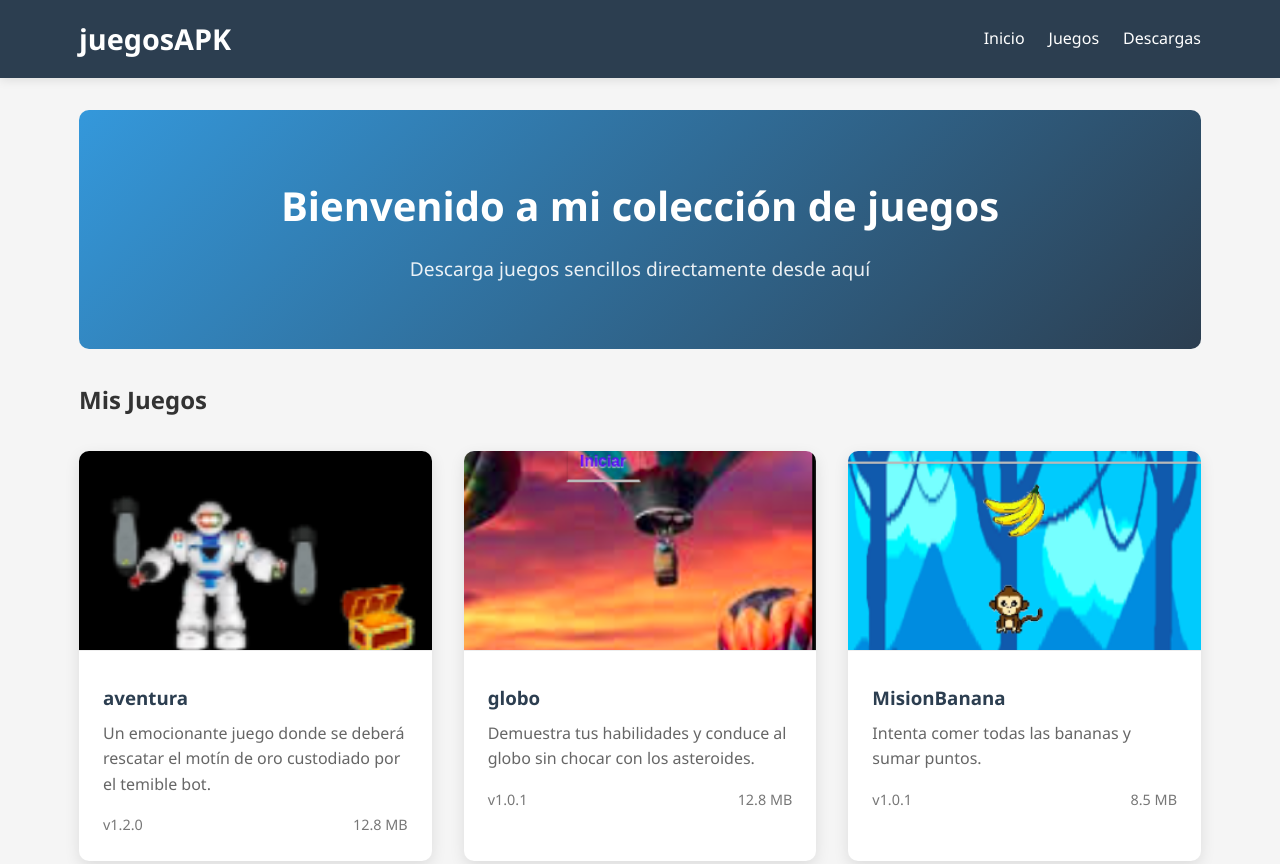
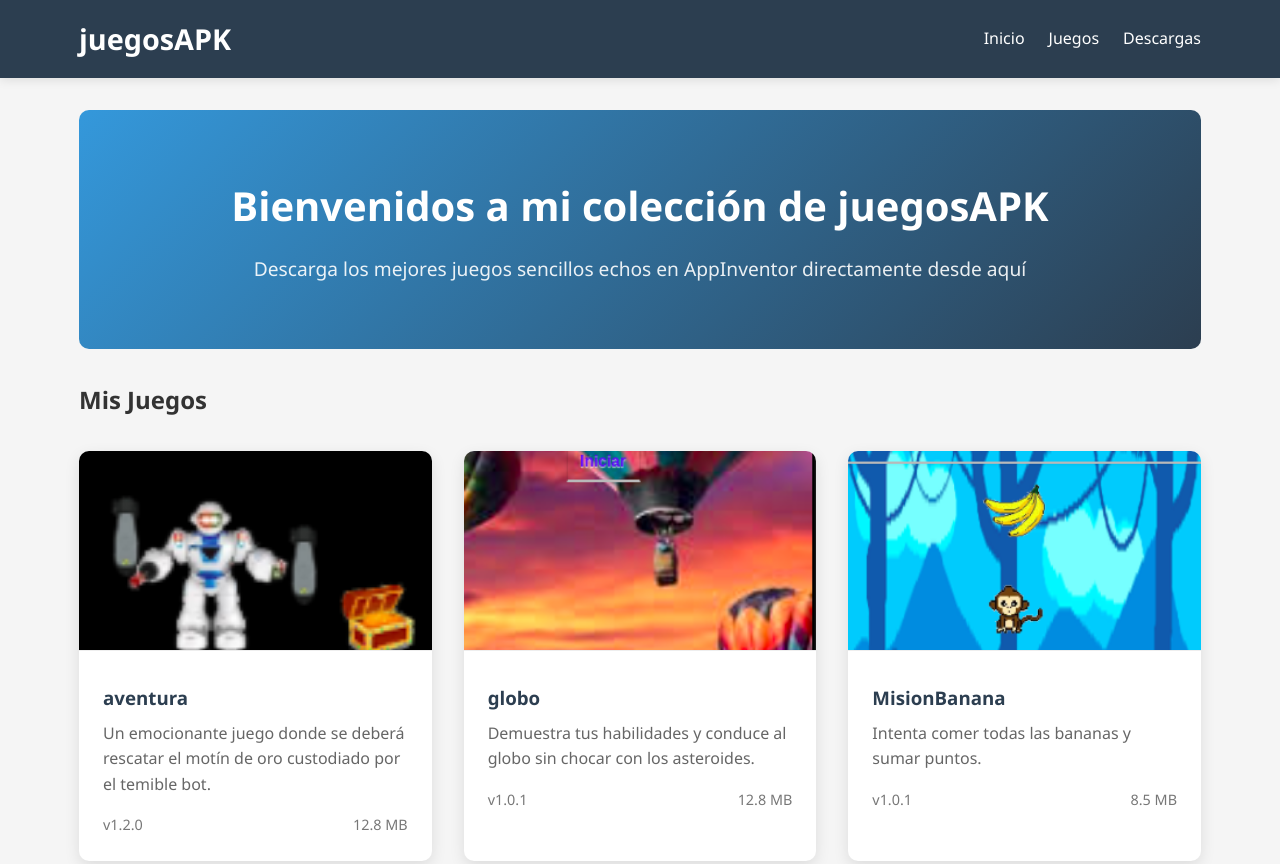
Before and after one commit to sfaServiciosInformaticos/elPolaco, a plain HTML site: page index.html in a window 1280 px wide. Shown: the top 864 px of the page. Drawn offline with Linux system fonts and the light colour scheme; files whose address does not match are found by name.

Commit message:
Add files via upload

```diff
--- a/index.html
+++ b/index.html
@@ -272,8 +272,8 @@
 
     <main class="container">
         <section id="inicio" class="hero">
-            <h2>Bienvenido a mi colección de juegos</h2>
-            <p>Descarga juegos sencillos directamente desde aquí</p>
+            <h2>Bienvenidos a mi colección de juegosAPK</h2>
+            <p>Descarga los mejores juegos sencillos echos en AppInventor directamente desde aquí</p>
         </section>
 
         <section id="juegos">
```
